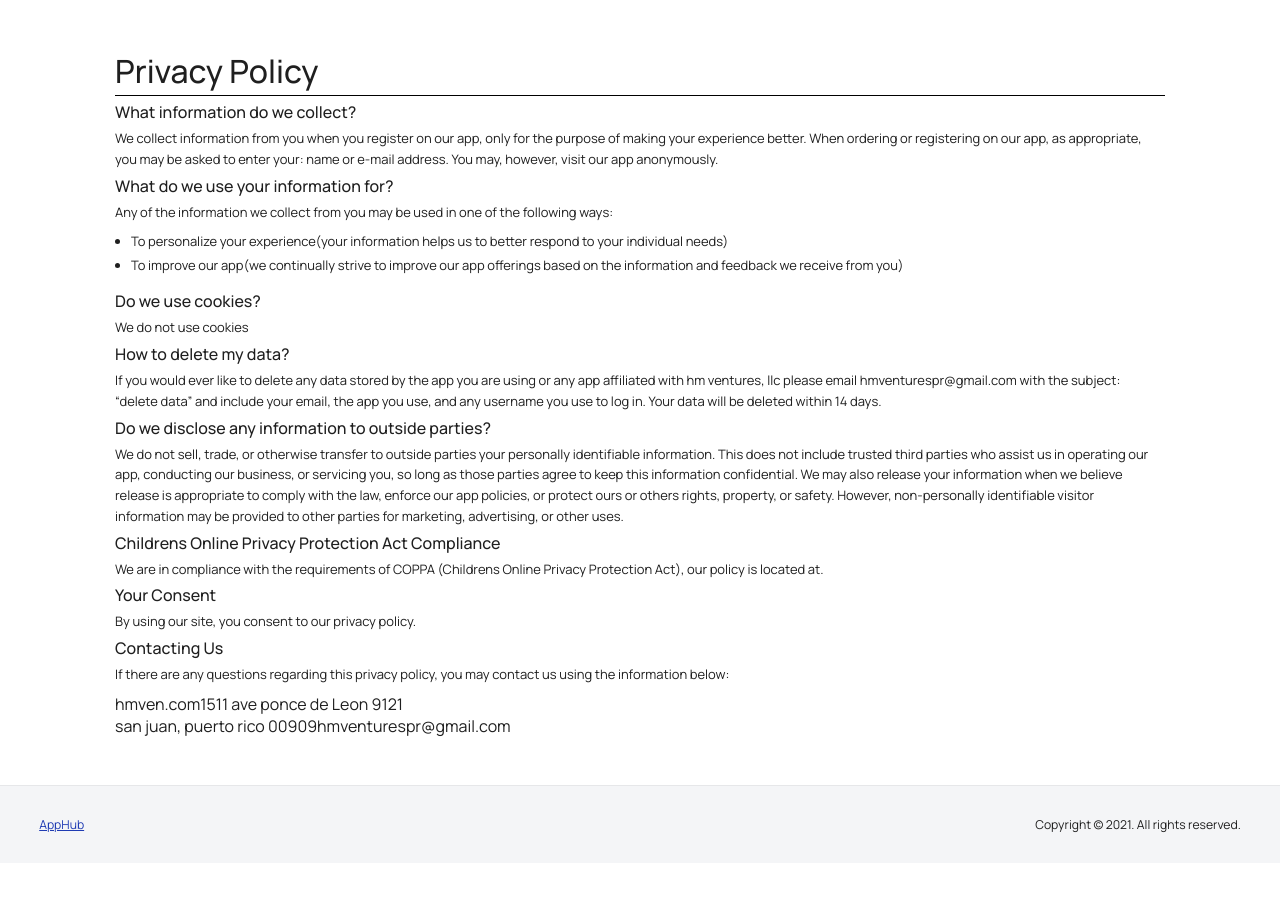
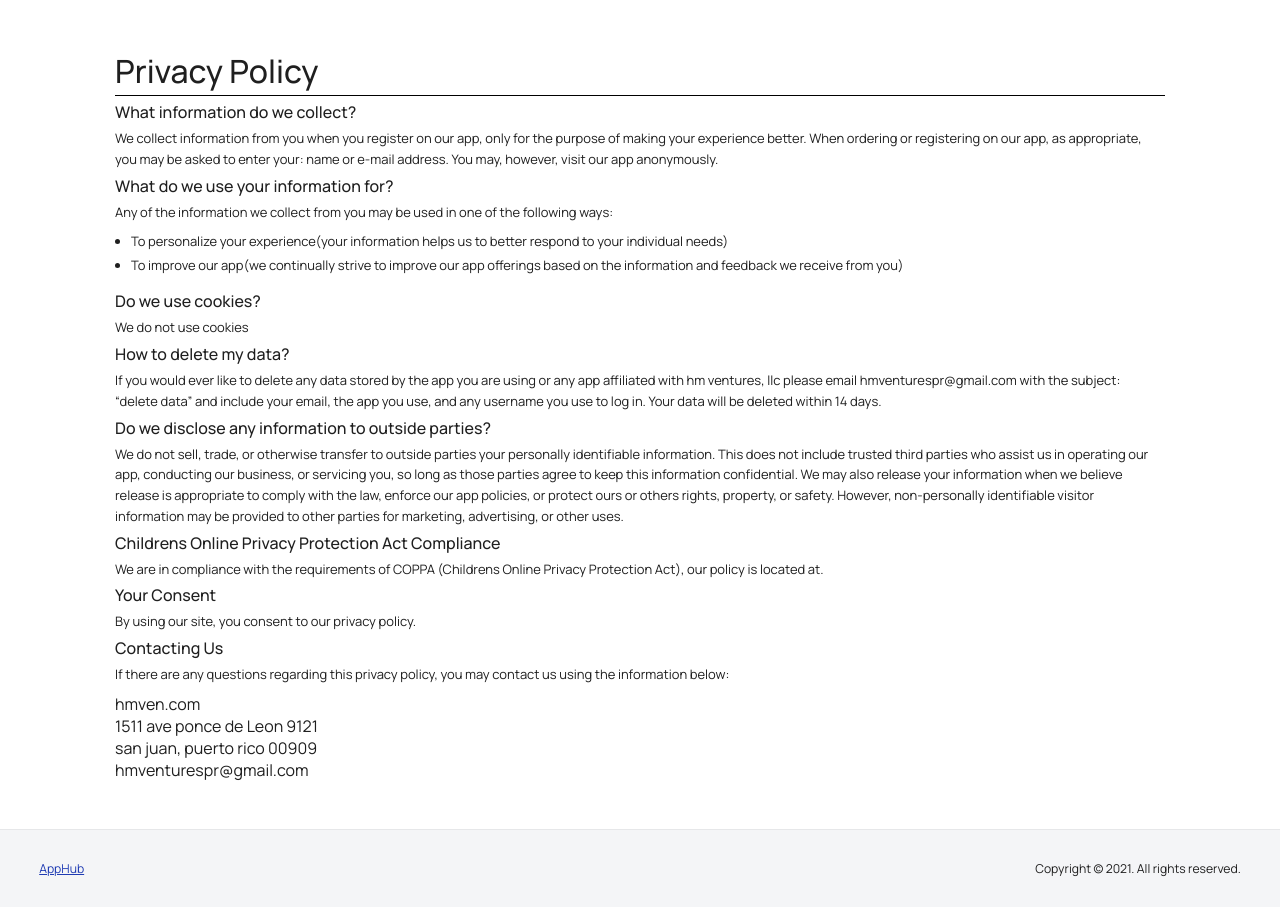
Before and after one commit to Gurcharansingh5/Apphubs, a Flask app: page /privacy-policy in a window 1280 px wide. Shown: the part 92-999 px from the top of the page. Before the commit the page ends 925 px from the top, so only its background shows below. Run offline with Flask 2, Linux system fonts and the light colour scheme.

Commit message:
minor changes

```diff
--- a/website/templates/privacy-policy.html
+++ b/website/templates/privacy-policy.html
@@ -83,8 +83,10 @@
             <h5>Contacting Us</h5>
             <p>If there are any questions regarding this privacy policy, you may contact us using the information below:</p>
 
-            hmven.com1511 ave ponce de Leon 9121</br>
-            san juan, puerto rico 00909hmventurespr@gmail.com
+            hmven.com</br>
+            1511 ave ponce de Leon 9121</br>
+            san juan, puerto rico 00909</br>
+            hmventurespr@gmail.com
 
         </div>
     </div>
```
